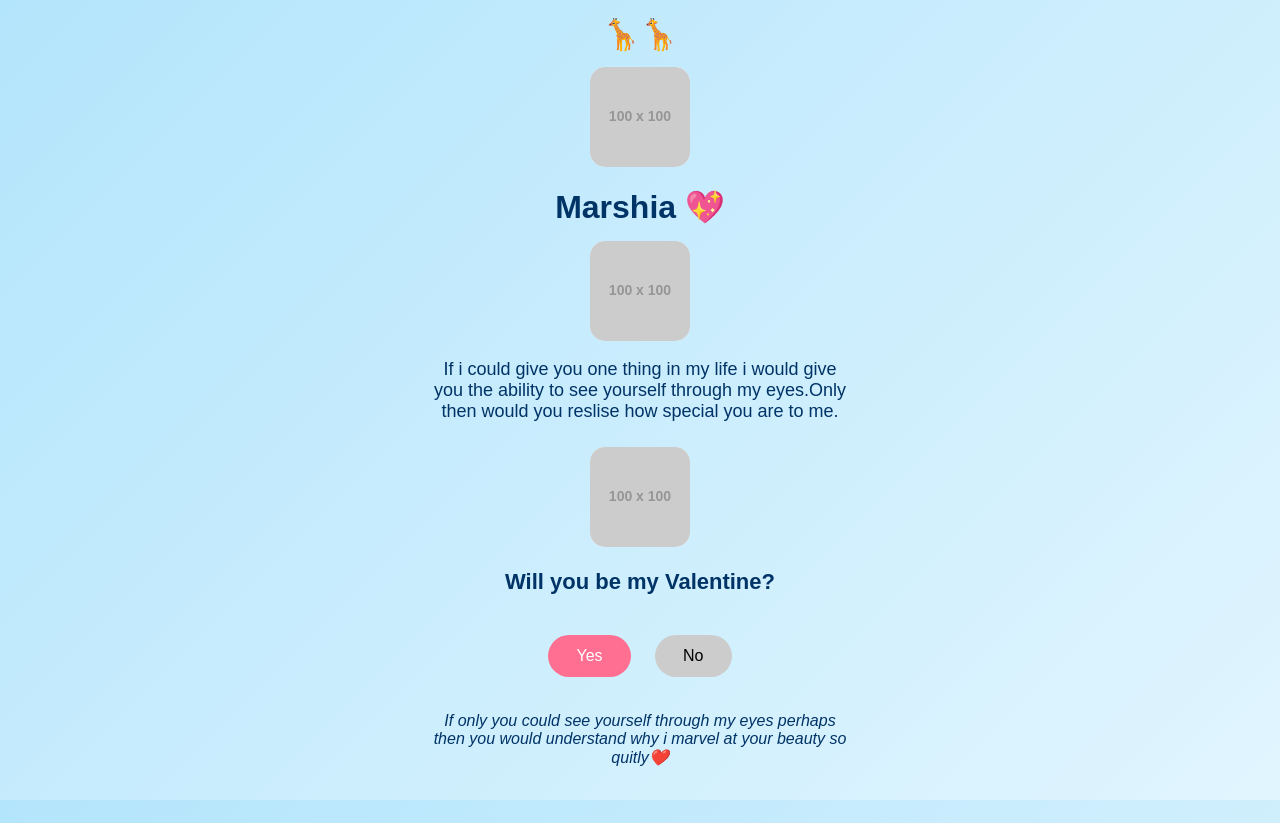
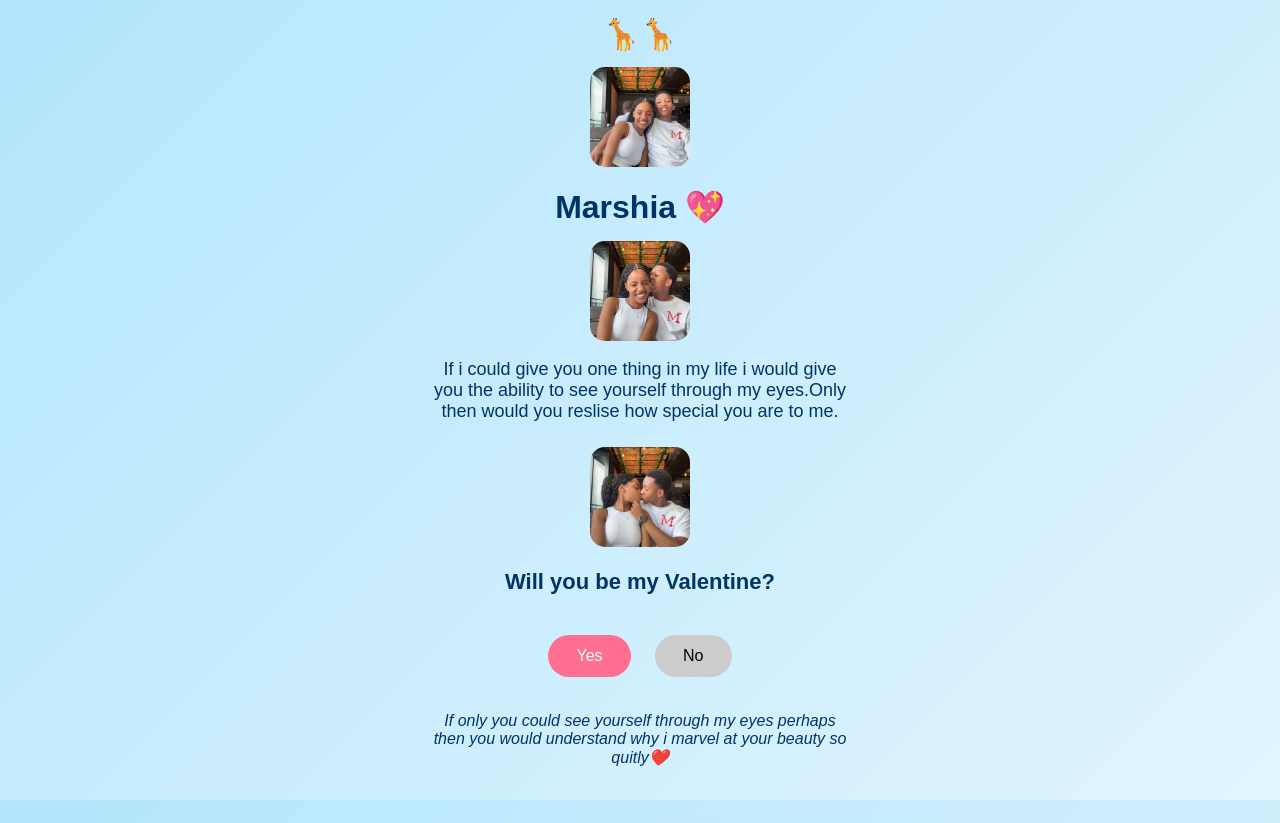
Before and after one commit to Dextersroom/Valentine, a plain HTML site: page index.html in a window 1280 px wide. Drawn offline with Linux system fonts and the light colour scheme; placeholder pictures from the web are drawn by us.

Commit message:
Update index.html

```diff
--- a/index.html
+++ b/index.html
@@ -92,13 +92,13 @@
         <div class="giraffes">🦒🦒</div>
 
         <div class="image-row">
-            <img src="https://via.placeholder.com/100" alt="Image 1">
+            <img src="Denzel1.jpeg" alt="Image 1">
         </div>
 
         <h1>Marshia 💖</h1>
 
         <div class="image-row">
-            <img src="https://via.placeholder.com/100" alt="Image 4">
+            <img src="Denzel2.jpeg" alt="Image 4">
         </div>
 
         <p class="intro">
@@ -106,7 +106,7 @@
         </p>
 
         <div class="image-row">
-            <img src="https://via.placeholder.com/100" alt="Image 7">
+            <img src="Denzel3.jpeg" alt="Image 1">
         </div>
 
         <p class="question">
```
